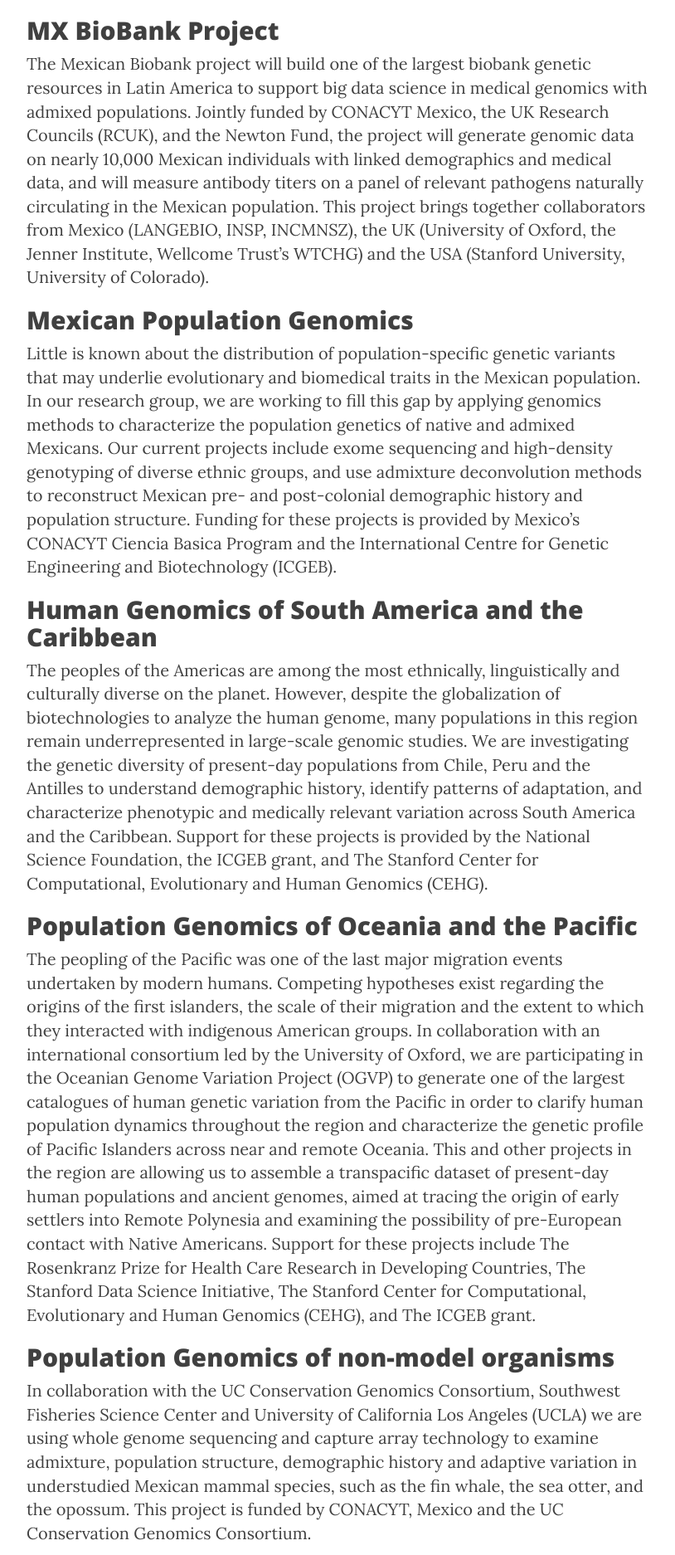
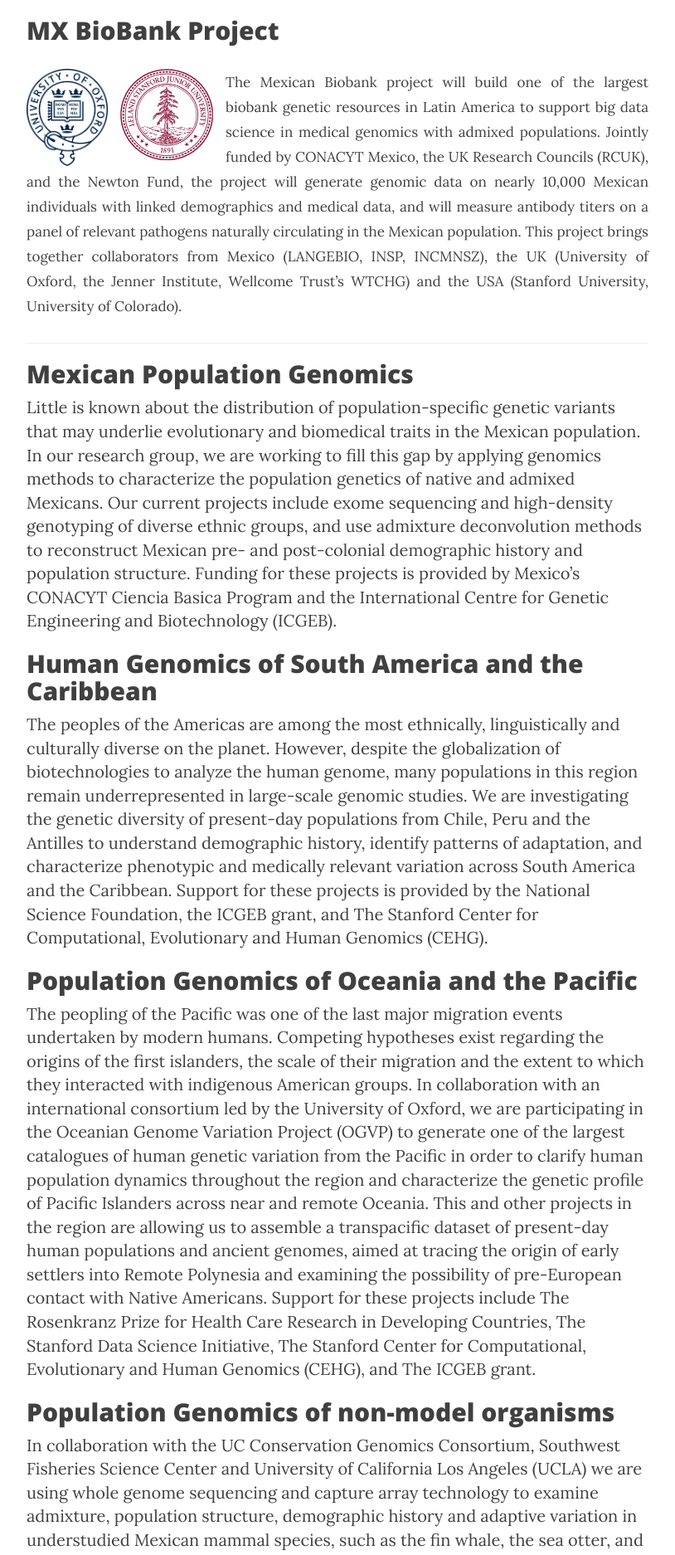
Before and after one commit to milkshakeplustip/milkshakeplustip.github.io, a Jekyll site: the page built from projects.html, in a window 1280 px wide. Shown: the part 344-2218 px from the top of the page at 83% size, without its empty margins (233-1047 px from the left). Built offline with Jekyll 4.4.1, drawn with Linux system fonts in a browser that asks for light colours; nearby versions of some CDN libraries.

Commit message:
projects

```diff
--- a/projects.html
+++ b/projects.html
@@ -7,8 +7,9 @@
 ---
 
 <h2>MX BioBank Project</h2>
-The Mexican Biobank project will build one of the largest biobank genetic resources in Latin America to support big data science in medical genomics with admixed populations. Jointly funded by CONACYT Mexico, the UK Research Councils (RCUK), and the Newton Fund, the project will generate genomic data on nearly 10,000 Mexican individuals with linked demographics and medical data, and will measure antibody titers on a panel of relevant pathogens naturally circulating in the Mexican population. This project brings together collaborators from Mexico (LANGEBIO, INSP, INCMNSZ), the UK (University of Oxford, the Jenner Institute, Wellcome Trust’s WTCHG) and the USA (Stanford University, University of Colorado).
-
+<p style="text-align:justify"><img src="/img/oxford_logo.jpg" style="float: left; width: 13%; margin-right: 2%; margin-bottom: 0.15em;"><img src="/img/stanford_logo.jpg" style="float: left; width: 15%; margin-right: 2%; margin-bottom: 0.15em;"><small>The Mexican Biobank project will build one of the largest biobank genetic resources in Latin America to support big data science in medical genomics with admixed populations. Jointly funded by CONACYT Mexico, the UK Research Councils (RCUK), and the Newton Fund, the project will generate genomic data on nearly 10,000 Mexican individuals with linked demographics and medical data, and will measure antibody titers on a panel of relevant pathogens naturally circulating in the Mexican population. This project brings together collaborators from Mexico (LANGEBIO, INSP, INCMNSZ), the UK (University of Oxford, the Jenner Institute, Wellcome Trust’s WTCHG) and the USA (Stanford University, University of Colorado).</small>
+<br>
+<hr>
 <h2>Mexican Population Genomics</h2>
 Little is known about the distribution of population-specific genetic variants that may underlie evolutionary and biomedical traits in the Mexican population. In our research group, we are working to fill this gap by applying genomics methods to characterize the population genetics of native and admixed Mexicans. Our current projects include exome sequencing and high-density genotyping of diverse ethnic groups, and use admixture deconvolution methods to reconstruct Mexican pre- and post-colonial demographic history and population structure. Funding for these projects is provided by Mexico’s CONACYT Ciencia Basica Program and the International Centre for Genetic Engineering and Biotechnology (ICGEB).
 
```
